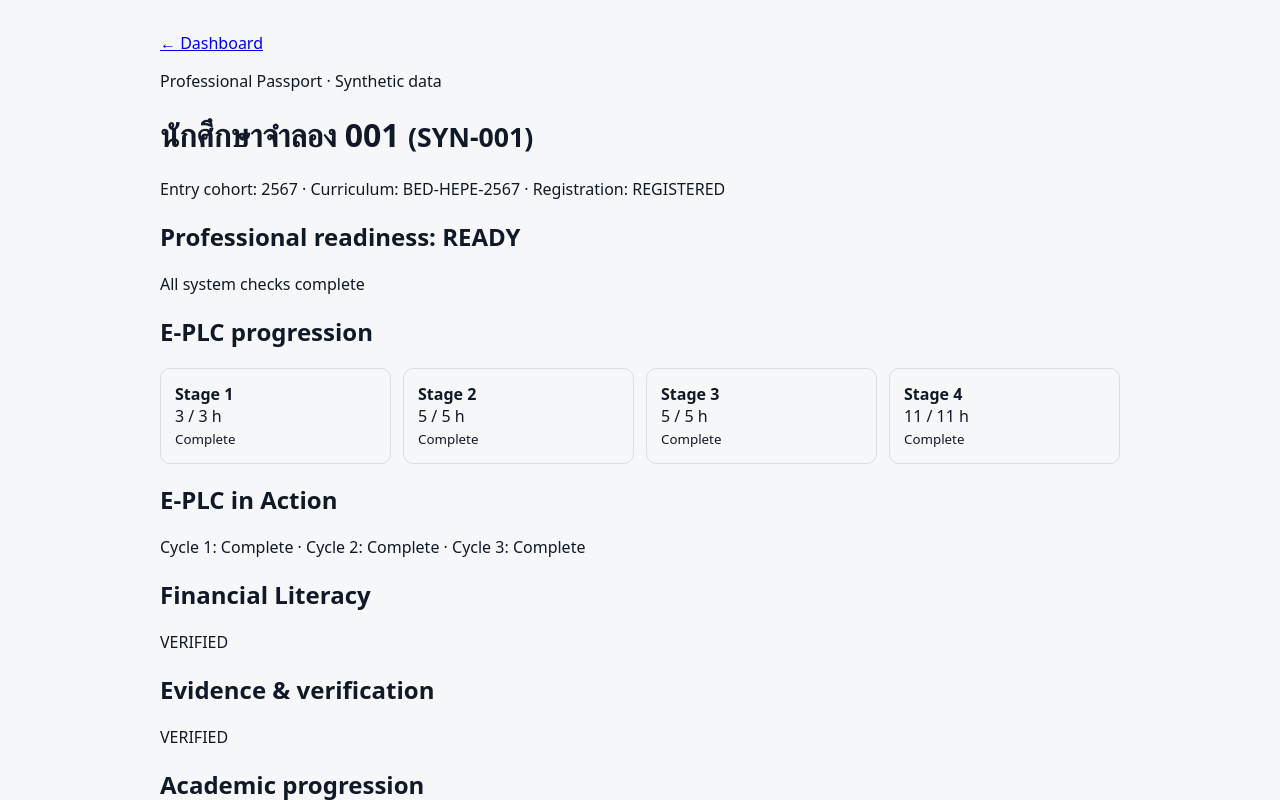
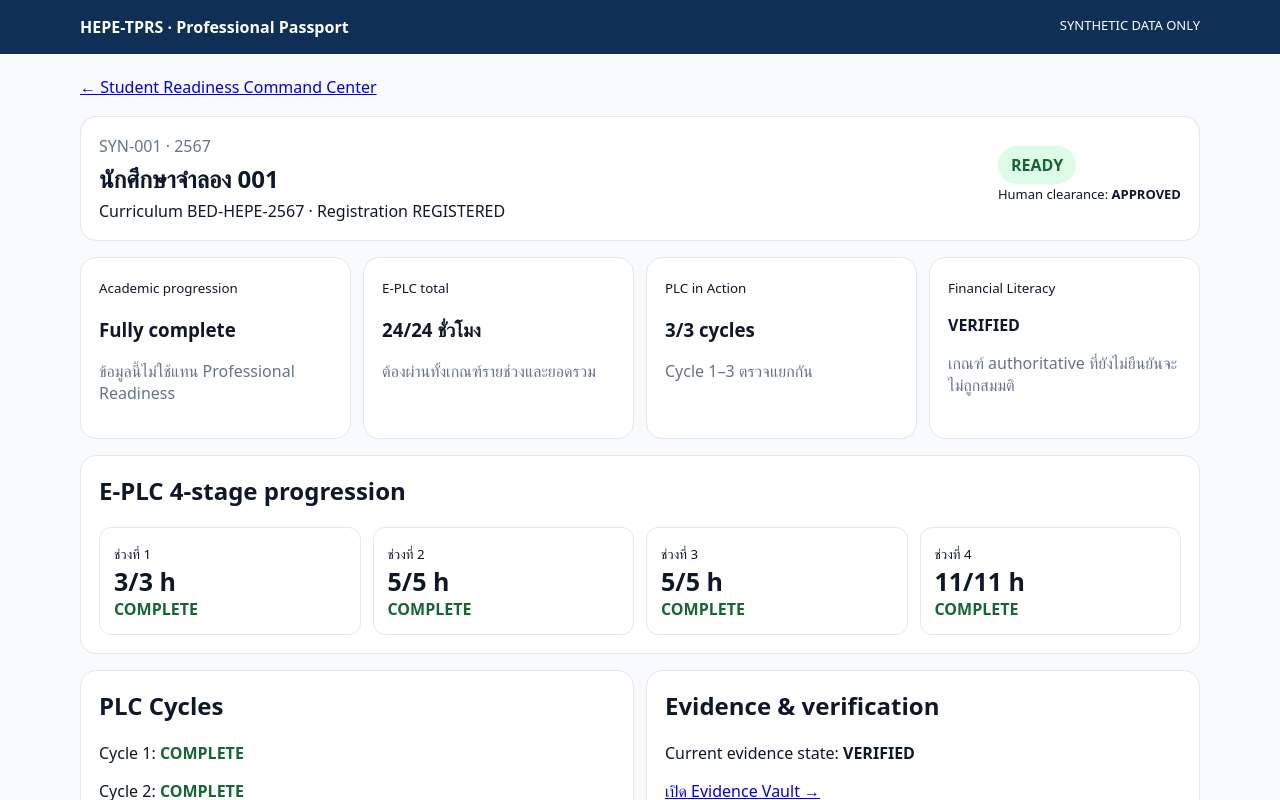
Before and after one commit to kasemch/hepe-ui-prototype, a Next.js app: page /tprs/students/SYN-001 in a window 1280 px wide. Shown: the top 800 px of the page. Built offline with nearby package versions, Linux system fonts and the light colour scheme.

Commit message:
feat(tprs): implement professional passport design baseline

```diff
--- a/app/tprs/students/[id]/page.tsx
+++ b/app/tprs/students/[id]/page.tsx
@@ -1,24 +1,27 @@
+import Link from 'next/link';
 import { notFound } from 'next/navigation';
 import { syntheticStudents } from '../../lib/fixtures';
 import { evaluateReadiness, REQUIRED_EPLC_HOURS } from '../../lib/domain';
+
+const card = {border:'1px solid #e2e8f0',borderRadius:16,padding:18,background:'#fff'} as const;
+const tones: Record<string,{bg:string;fg:string}> = {READY:{bg:'#dcfce7',fg:'#166534'},REVIEW:{bg:'#fef3c7',fg:'#92400e'},HOLD:{bg:'#fee2e2',fg:'#991b1b'},INCOMPLETE:{bg:'#ffe4e6',fg:'#9f1239'}};
 
 export default async function StudentPassport({ params }: { params: Promise<{ id: string }> }) {
   const { id } = await params;
   const student = syntheticStudents.find(s => s.id === id);
   if (!student) notFound();
   const result = evaluateReadiness(student);
-  return <main style={{maxWidth:960,margin:'0 auto',padding:'32px 20px',fontFamily:'system-ui'}}>
-    <a href="/tprs">← Dashboard</a><p>Professional Passport · Synthetic data</p>
-    <h1>{student.displayName} <small>({student.id})</small></h1>
-    <p>Entry cohort: {student.entryCohort} · Curriculum: {student.curriculumVersion} · Registration: {student.registrationStatus}</p>
-    <h2>Professional readiness: {result.status}</h2>
-    <p>{result.reasons.join(', ') || 'All system checks complete'}</p>
-    <h2>E-PLC progression</h2>
-    <div style={{display:'grid',gridTemplateColumns:'repeat(auto-fit,minmax(140px,1fr))',gap:12}}>{student.eplcHours.map((h,i)=><article key={i} style={{border:'1px solid #ddd',padding:14,borderRadius:10}}><strong>Stage {i+1}</strong><div>{h} / {REQUIRED_EPLC_HOURS[i]} h</div><small>{h >= REQUIRED_EPLC_HOURS[i] ? 'Complete' : 'Incomplete'}</small></article>)}</div>
-    <h2>E-PLC in Action</h2><p>{student.plcCycles.map((v,i)=>`Cycle ${i+1}: ${v?'Complete':'Incomplete'}`).join(' · ')}</p>
-    <h2>Financial Literacy</h2><p>{student.financialLiteracy}</p>
-    <h2>Evidence & verification</h2><p>{student.evidence}</p>
-    <h2>Academic progression</h2><p>{student.academicProgression}</p>
-    <p><strong>Invariant:</strong> Academic progression does not automatically determine professional readiness.</p>
+  const totalHours = student.eplcHours.reduce((a,b)=>a+b,0);
+  const tone = tones[result.status];
+  return <main style={{minHeight:'100vh',background:'#f8fafc',fontFamily:'system-ui',color:'#0f172a'}}>
+    <header style={{background:'#0f2f57',color:'#fff',padding:'16px 20px'}}><div style={{maxWidth:1120,margin:'0 auto',display:'flex',justifyContent:'space-between',gap:12,flexWrap:'wrap'}}><strong>HEPE-TPRS · Professional Passport</strong><span style={{fontSize:13}}>SYNTHETIC DATA ONLY</span></div></header>
+    <div style={{maxWidth:1120,margin:'0 auto',padding:'22px 20px'}}>
+      <Link href="/tprs">← Student Readiness Command Center</Link>
+      <section style={{...card,marginTop:18,display:'flex',justifyContent:'space-between',gap:20,alignItems:'center',flexWrap:'wrap'}}><div><p style={{margin:0,color:'#64748b'}}>{student.id} · {student.entryCohort}</p><h1 style={{margin:'5px 0'}}>{student.displayName}</h1><p style={{margin:0}}>Curriculum {student.curriculumVersion} · Registration {student.registrationStatus}</p></div><div><span style={{padding:'8px 13px',borderRadius:20,background:tone.bg,color:tone.fg,fontWeight:800}}>{result.status}</span><p style={{margin:'9px 0 0',fontSize:13}}>Human clearance: <b>{result.clearanceStatus}</b></p></div></section>
+      <section style={{display:'grid',gridTemplateColumns:'repeat(auto-fit,minmax(220px,1fr))',gap:12,margin:'16px 0'}}><article style={card}><small>Academic progression</small><h3>{student.academicProgression}</h3><p style={{color:'#64748b'}}>ข้อมูลนี้ไม่ใช้แทน Professional Readiness</p></article><article style={card}><small>E-PLC total</small><h3>{totalHours}/24 ชั่วโมง</h3><p style={{color:'#64748b'}}>ต้องผ่านทั้งเกณฑ์รายช่วงและยอดรวม</p></article><article style={card}><small>PLC in Action</small><h3>{student.plcCycles.filter(Boolean).length}/3 cycles</h3><p style={{color:'#64748b'}}>Cycle 1–3 ตรวจแยกกัน</p></article><article style={card}><small>Financial Literacy</small><h3 style={{fontSize:16}}>{student.financialLiteracy}</h3><p style={{color:'#64748b'}}>เกณฑ์ authoritative ที่ยังไม่ยืนยันจะไม่ถูกสมมติ</p></article></section>
+      <section style={card}><h2 style={{marginTop:0}}>E-PLC 4-stage progression</h2><div style={{display:'grid',gridTemplateColumns:'repeat(auto-fit,minmax(150px,1fr))',gap:12}}>{student.eplcHours.map((h,i)=>{const complete=h>=REQUIRED_EPLC_HOURS[i];return <article key={i} style={{border:'1px solid #e2e8f0',borderRadius:12,padding:14}}><small>ช่วงที่ {i+1}</small><div style={{fontSize:25,fontWeight:750}}>{h}/{REQUIRED_EPLC_HOURS[i]} h</div><span style={{color:complete?'#166534':'#991b1b',fontWeight:700}}>{complete?'COMPLETE':'INCOMPLETE'}</span></article>})}</div></section>
+      <section style={{display:'grid',gridTemplateColumns:'repeat(auto-fit,minmax(280px,1fr))',gap:12,marginTop:16}}><article style={card}><h2 style={{marginTop:0}}>PLC Cycles</h2>{student.plcCycles.map((v,i)=><p key={i}>Cycle {i+1}: <b style={{color:v?'#166534':'#991b1b'}}>{v?'COMPLETE':'INCOMPLETE'}</b></p>)}</article><article style={card}><h2 style={{marginTop:0}}>Evidence & verification</h2><p>Current evidence state: <b>{student.evidence}</b></p><Link href="/tprs/evidence">เปิด Evidence Vault →</Link><br/><br/><Link href="/tprs/verification">เปิด Verification Queue →</Link></article></section>
+      <section style={{...card,marginTop:16}}><h2 style={{marginTop:0}}>Readiness findings & next action</h2>{result.reasons.length ? <ul>{result.reasons.map(reason=><li key={reason} style={{marginBottom:8}}><code>{reason}</code></li>)}</ul> : <p style={{color:'#166534',fontWeight:700}}>All system checks complete.</p>}<p><strong>System status:</strong> {result.status} · <strong>Human Academic Clearance:</strong> {result.clearanceStatus}</p><p style={{marginBottom:0,color:'#64748b'}}>System READY ไม่ใช่การอนุมัติสิทธิฝึกปฏิบัติวิชาชีพโดยอัตโนมัติ การอนุมัติขั้นสุดท้ายเป็นอำนาจของผู้มีอำนาจทางวิชาการ</p></section>
+    </div>
   </main>;
 }
```
